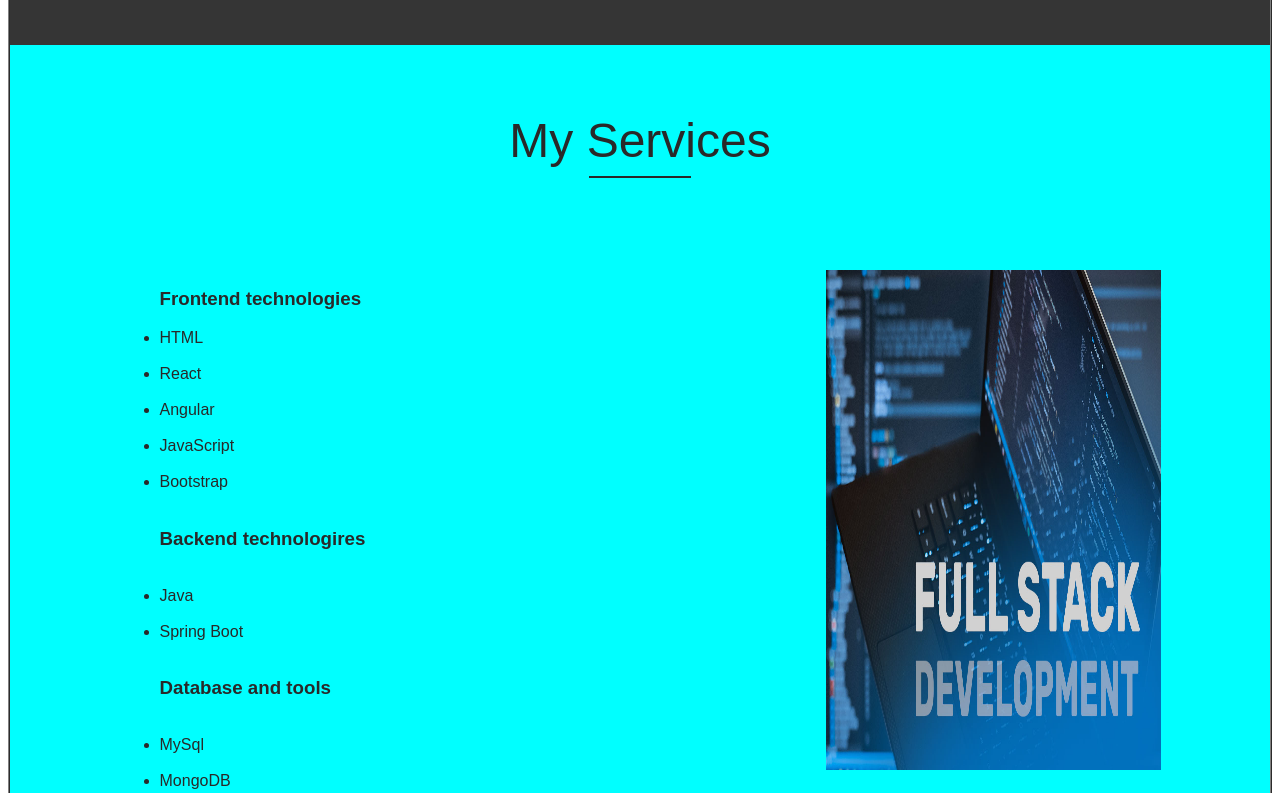
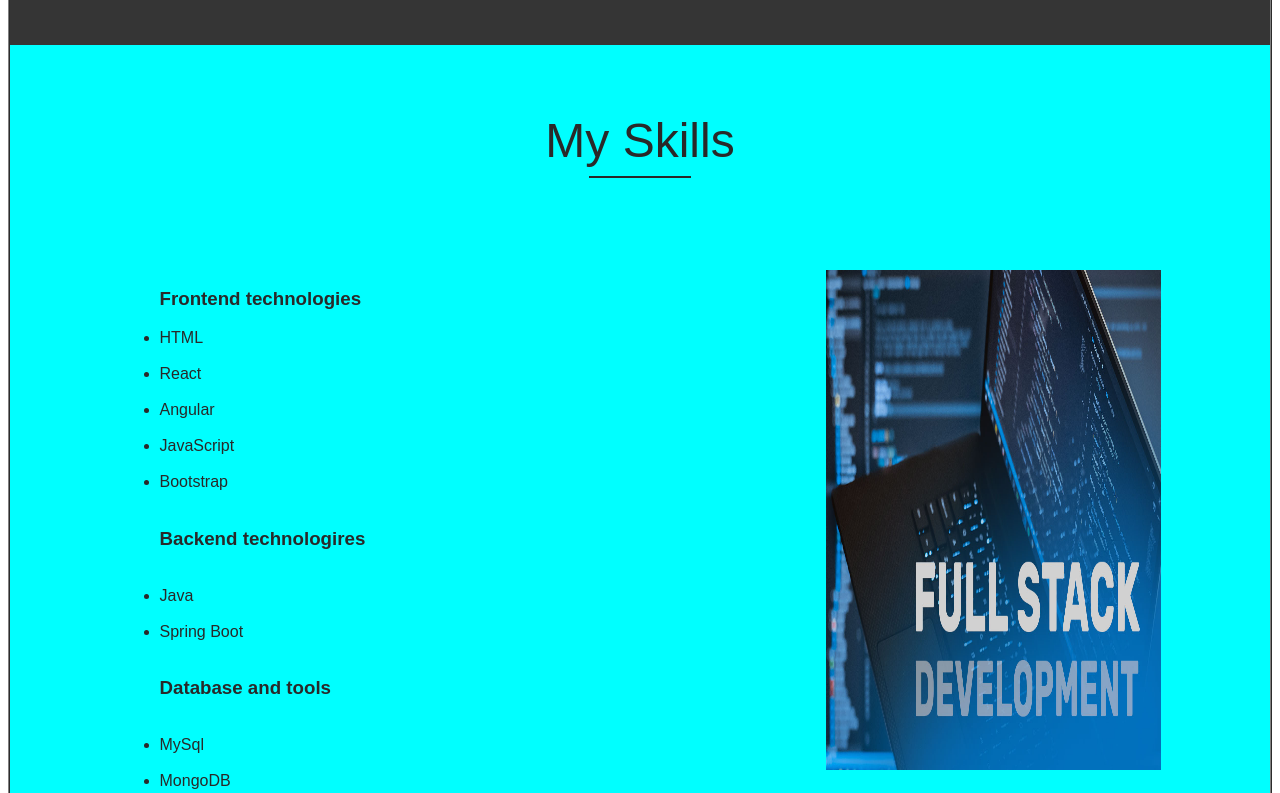
Before and after one commit to AyushMishra8840/ayushmishra8840.github.io, a plain HTML site: page index.html in a window 1280 px wide. Shown: the part 1744-2537 px from the top of the page. Drawn offline with Linux system fonts and the light colour scheme.

Commit message:
Update index.html

```diff
--- a/index.html
+++ b/index.html
@@ -203,7 +203,7 @@ Curious, adaptable, and team-oriented, I am continuously learning new tools and
                     <tr>
                         <td height="180" align="center" valign="middle" colspan="2">
                                 <font face="arial" color="#292929" size="7">
-                                     My Services
+                                     My Skills
                                 </font>
                                 <hr width="100" color="#292929">
 
@@ -346,6 +346,8 @@ Curious, adaptable, and team-oriented, I am continuously learning new tools and
 
                         </td>
                         <td width="25%" valign="top" >
+				 <a href="https://www.instagram.com/mishra_5681?igsh=a3N6d203cXh1bDhi&utm_source=ig_contact_invite" style="text-decoration: none;">
+
                             <font face="arial" color="#f3971b" size="5">
                                 <span class="fa fa-instagram" aria-hidden="true"></span>
                                Instagram
```
